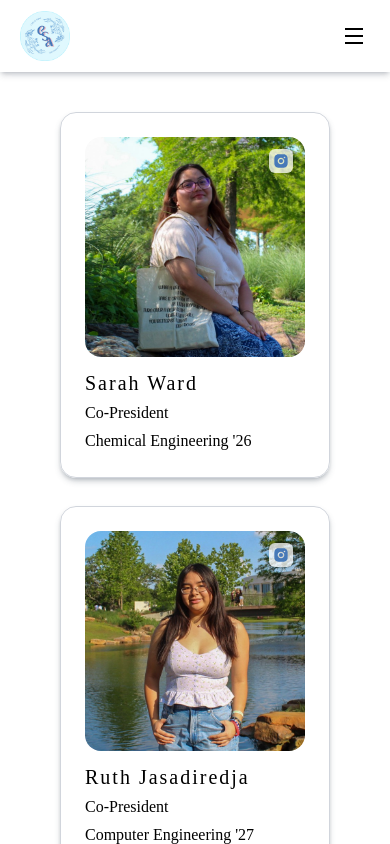
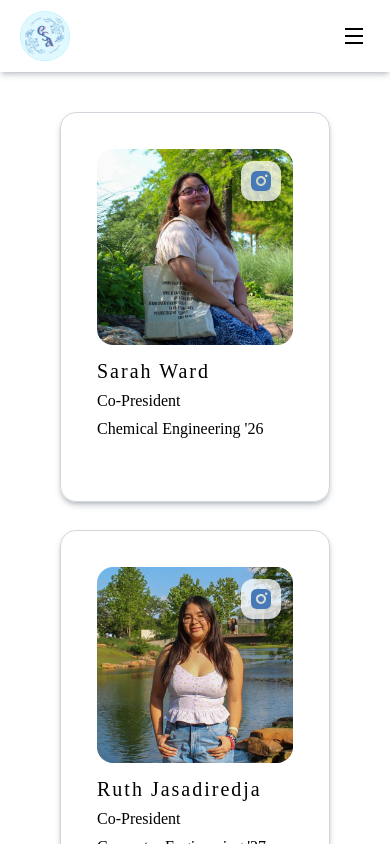
Before and after one commit to tamucsa/website, a Next.js app: page /officers in a window 390 px wide. Built offline with nearby package versions, Linux system fonts and the light colour scheme; a web font is replaced by a local one.

Commit message:
fixed officer card sizing

```diff
--- a/src/app/(nav-pages)/officers/page.tsx
+++ b/src/app/(nav-pages)/officers/page.tsx
@@ -9,7 +9,7 @@ const OfficerPage = () => {
             <h1 className="font-primary tracking-wider text-3xl md:text-4xl">Officers</h1>
           </header> */}
           <main className="my-10 md:my-15">
-            <div className='grid grid-cols-1 gap-7 sm:grid-rows-18 sm:gap-12 md:grid-cols-2 md:grid-rows-9 md:gap-10 lg:grid-cols-3 lg:grid-rows-6 lg:gap-12'>
+            <div className='grid gap-7 grid-cols-1 grid-rows-18 sm:gap-12 md:grid-cols-2 md:grid-rows-9 md:gap-10 lg:grid-cols-3 lg:grid-rows-6 lg:gap-12'>
               {
                   OfficerList.map((officer) => (
                       <OfficerCard key={officer.name} officer={officer} />
--- a/src/app/components/officers/OfficerCard.tsx
+++ b/src/app/components/officers/OfficerCard.tsx
@@ -6,7 +6,7 @@ import { RiInstagramFill} from "react-icons/ri";
 
 export default function OfficerCard({ officer }: { officer: Megateam }) {
     return (
-        <div id={`${officer.id}`} className="flex flex-col gap-3 sm:gap-5 p-6 sm:p-8 md:p-11 border border-gray-300 shadow-md/30 shadow-gray-600 rounded-2xl">
+        <div id={`${officer.id}`} className="flex flex-col gap-3 sm:gap-5 p-9 md:p-11 border border-gray-300 shadow-md/30 shadow-gray-600 rounded-2xl">
             {/* Image section w/ clickable button to open modal */}
             <div className="relative">
                 {/* Large image as clickable button */}
@@ -23,10 +23,10 @@ export default function OfficerCard({ officer }: { officer: Megateam }) {
                 <Link
                     target="_blank"
                     href={`https://www.instagram.com/${officer.instagram}/`}
-                    className="absolute top-3 right-3 hover:scale-110 bg-white/75 hover:bg-white transition shadow p-1 rounded-md sm:p-2 sm:rounded-xl"
+                    className="absolute top-3 right-3 hover:scale-110 bg-white/75 hover:bg-white transition shadow p-2 rounded-xl"
                     aria-label={`Visit ${officer.name}'s Instagram`}
                 >
-                    <RiInstagramFill className="h-4 w-4 sm:h-6 sm:w-6 text-primary" />
+                    <RiInstagramFill className="size-6 text-primary" />
                 </Link>
             </div>
             {/* Text section with name, position, major, and year */}
```
